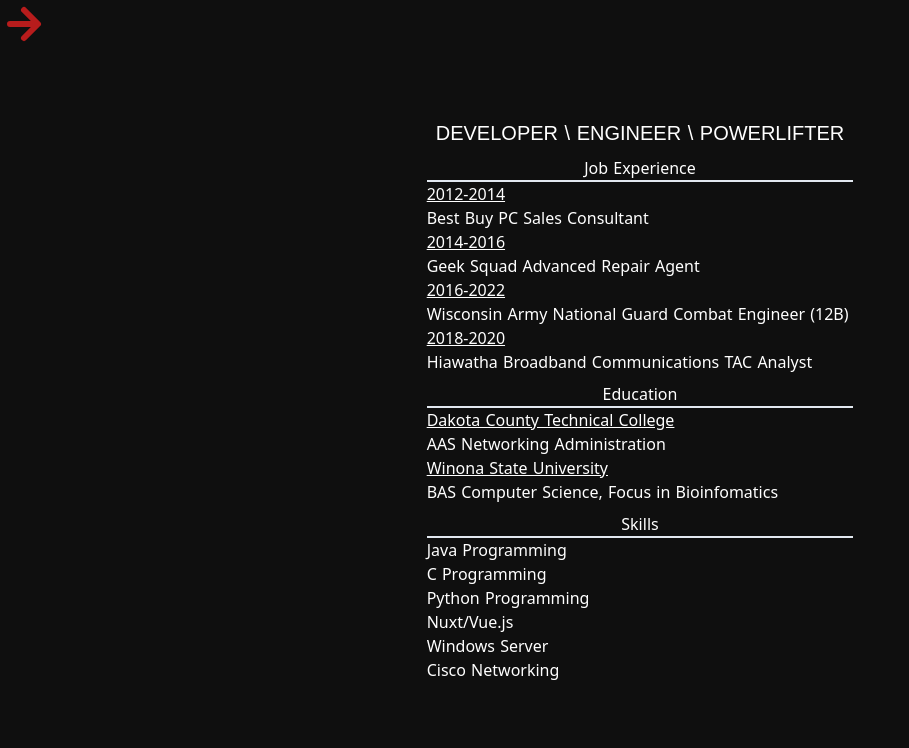
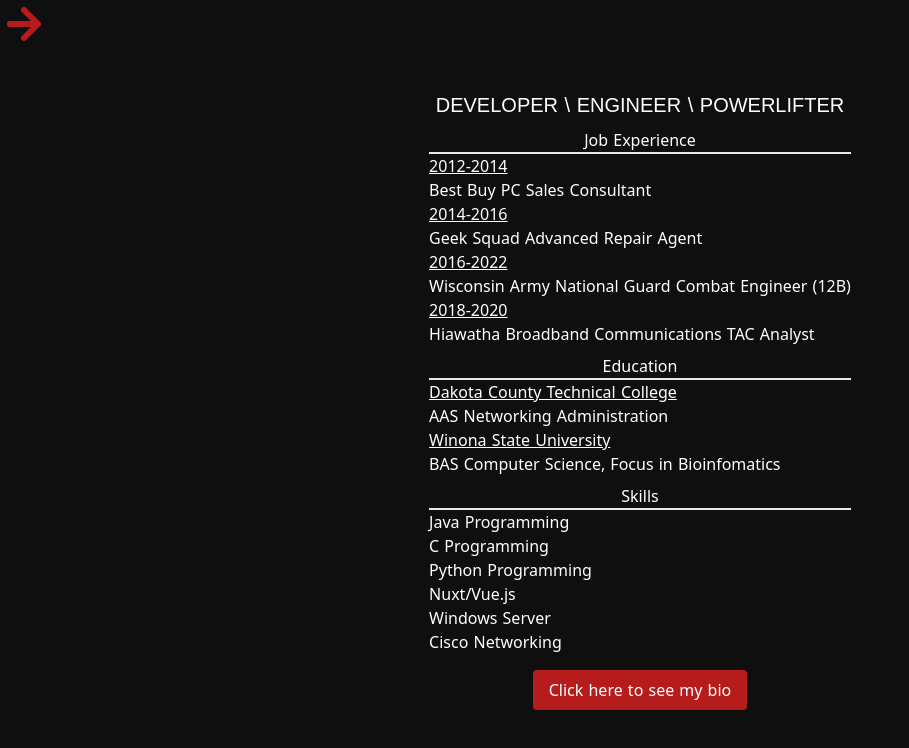
Before and after one commit to Kvasir111/ryanrowe.us, a Nuxt app: page /resume in a window 1280 px wide. Shown: the top 748 px of the page, without its empty margins (0-909 px from the left). Built offline with nearby package versions, Linux system fonts and the light colour scheme.

Commit message:
fixed zoom added new picture to bio page inserted button on resume page to link to bio

```diff
--- a/components/repoNode.vue
+++ b/components/repoNode.vue
@@ -1,6 +1,6 @@
 <template>
 	<div>
-		<div class="project-box md: w-1/3 m-2 zoom">
+		<div class="project-box md:w-1/3 m-2 sm:zoom">
 		<a v-bind:href="repoLink">
 			<h1 class="project-title">{{repoName}}</h1>
 			<h2 class="project-description italic">{{repoLang}}</h2>
@@ -44,11 +44,15 @@
 		border-style: solid;
 		border-width: 2px;
 	}
-	.hoverZoom{
-		transition: .2s;
-	}
-	.zoom:hover{
-		transform: scale(1.2);
+	@responsive {
+		.zoom {
+			transition: .2s;
+		}
+
+		.zoom:hover {
+			background: #b71c1c;
+			transform: scale(1.2);
+		}
 	}
 
 </style>
--- a/components/simple_resume.vue
+++ b/components/simple_resume.vue
@@ -1,6 +1,5 @@
 <template>
-	<div class="h-screen flex">
-	<div class="w-full sm:w-1/3 m-auto">
+	<div class="">
 		<div class="text-center text-white" id="basic-information">
 			<h2 class="text-xl universal-ignorance">{{myTitle}}</h2>
 		</div>
@@ -29,7 +28,9 @@
 				</li>
 			</ul>
 		</div>
-	</div>
+		<div class="mx-auto text-center">
+		<nuxt-link class="button" to="/bio">Click here to see my bio</nuxt-link>
+		</div>
 	</div>
 </template>
 
@@ -76,6 +77,10 @@
 		.centered-job-text{
 			@apply text-center;
 		}
+		.button{
+			@apply text-white inline-block mt-4 text-center mx-auto px-4 py-2 rounded;
+			background-color: #b71c1c;
+		}
 	}
 
 </style>
--- a/pages/bio.vue
+++ b/pages/bio.vue
@@ -1,10 +1,14 @@
 <template>
 	<div class="h-screen flex">
 		<div class="text-white m-auto text-center sm:w-2/3 md:1/3 p-2" id="about_me">
+			<div class="object-container mx-auto">
+				<img class="" src="~static/images/myFace.jpeg">
+			</div>
 			<h1 class="text-center text-2xl">Who am I?</h1>
 			<p class="text-left">
 				Hey there! My name is Ryan. I'm a part time programmer, quarter time web developer, part time engineer and full time weirdo.
 			</p>
+			<br>
 			<p class="text-left">
 				I started my education in network administration. Learning the ins and outs of how enterprise networks function and mange their resources as well as their people.
 				I learned how to use basic server software as well as enterprise networking appliances such as Cisco Routers, Switches and Firewalls. As well as fundamental data security and forensics.
@@ -27,5 +31,9 @@
 </script>
 
 <style scoped>
+	.object-container{
+		@apply object-cover overflow-hidden rounded h-40 w-40 flex items-center justify-center object-bottom;
+		background: #b71c1c;
+	}
 
 </style>
--- a/pages/resume.vue
+++ b/pages/resume.vue
@@ -1,6 +1,9 @@
 <template>
-	<div>
-	<simple_resume class=""></simple_resume>
+	<div class="h-screen flex">
+	<simple_resume class="m-auto"></simple_resume>
+		<div class="block">
+
+		</div>
 	</div>
 </template>
 
@@ -13,12 +16,5 @@
 </script>
 
 <style scoped>
-	.centered {
-		position: fixed;
-		top: 50%;
-		left: 50%;
-		/* bring your own prefixes */
-		transform: translate(-50%, -50%);
-	}
 
 </style>
```
Also changed, not shown: static/images/myFace.jpeg (added).
